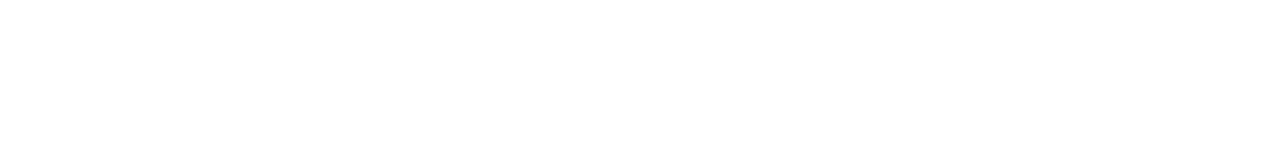
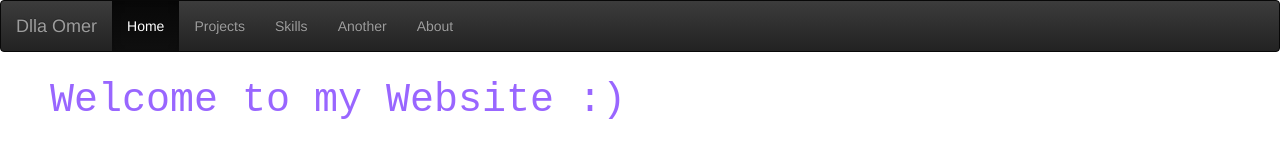
Before and after one commit to dlkhwaz/dlkhwaz.github.io, a plain HTML site: page index.html in a window 1280 px wide. Drawn offline with nearby package versions, Linux system fonts and the light colour scheme.

Commit message:
styling homepage content

```diff
--- a/css/code.css
+++ b/css/code.css
@@ -0,0 +1,2 @@
+p#greeting{font-size:40px;font-family:monospace;color:#9966ff;padding-left:50px
+}
--- a/index.html
+++ b/index.html
@@ -2,12 +2,37 @@
 <html>
 <head>
 	<title></title>
+	<!-- Latest compiled and minified CSS -->
+<link rel="stylesheet" href="https://maxcdn.bootstrapcdn.com/bootstrap/3.3.7/css/bootstrap.min.css" integrity="sha384-BVYiiSIFeK1dGmJRAkycuHAHRg32OmUcww7on3RYdg4Va+PmSTsz/K68vbdEjh4u" crossorigin="anonymous">
+
+<!-- Optional theme -->
+<link rel="stylesheet" href="https://maxcdn.bootstrapcdn.com/bootstrap/3.3.7/css/bootstrap-theme.min.css" integrity="sha384-rHyoN1iRsVXV4nD0JutlnGaslCJuC7uwjduW9SVrLvRYooPp2bWYgmgJQIXwl/Sp" crossorigin="anonymous">
+
 	<script src="https://ajax.googleapis.com/ajax/libs/jquery/3.1.1/jquery.min.js"></script>
 
 <link rel="stylesheet" type="text/css" href="css/code.css">
 
 </head>
 <body>
+<nav class="navbar navbar-inverse">
+  <div class="container-fluid">
+    <div class="navbar-header">
+      <a class="navbar-brand" href="#">Dlla Omer</a>
+    </div>
+    <ul class="nav navbar-nav">
+      <li class="active"><a href="index.html">Home</a></li>
+      <li><a href="projects.html">Projects</a></li>
+      <li><a href="skills.html">Skills</a></li>
+      <li><a href="another.html">Another</a></li>
+      <li><a href="about.html">About</a></li>
+    </ul>
+    <ul class="nav navbar-nav navbar-right">
+    </ul>
+  </div>
+</nav>
 
+ <!-- <img src="cinqueterre.jpg" class="img-circle" alt="Cinque Terre" width="304" height="236"> -->
+
+ <p id="greeting">Welcome to my Website :)</p>
 </body>
 </html>
```
Also changed, not shown: about.html (+24 -0 lines).
